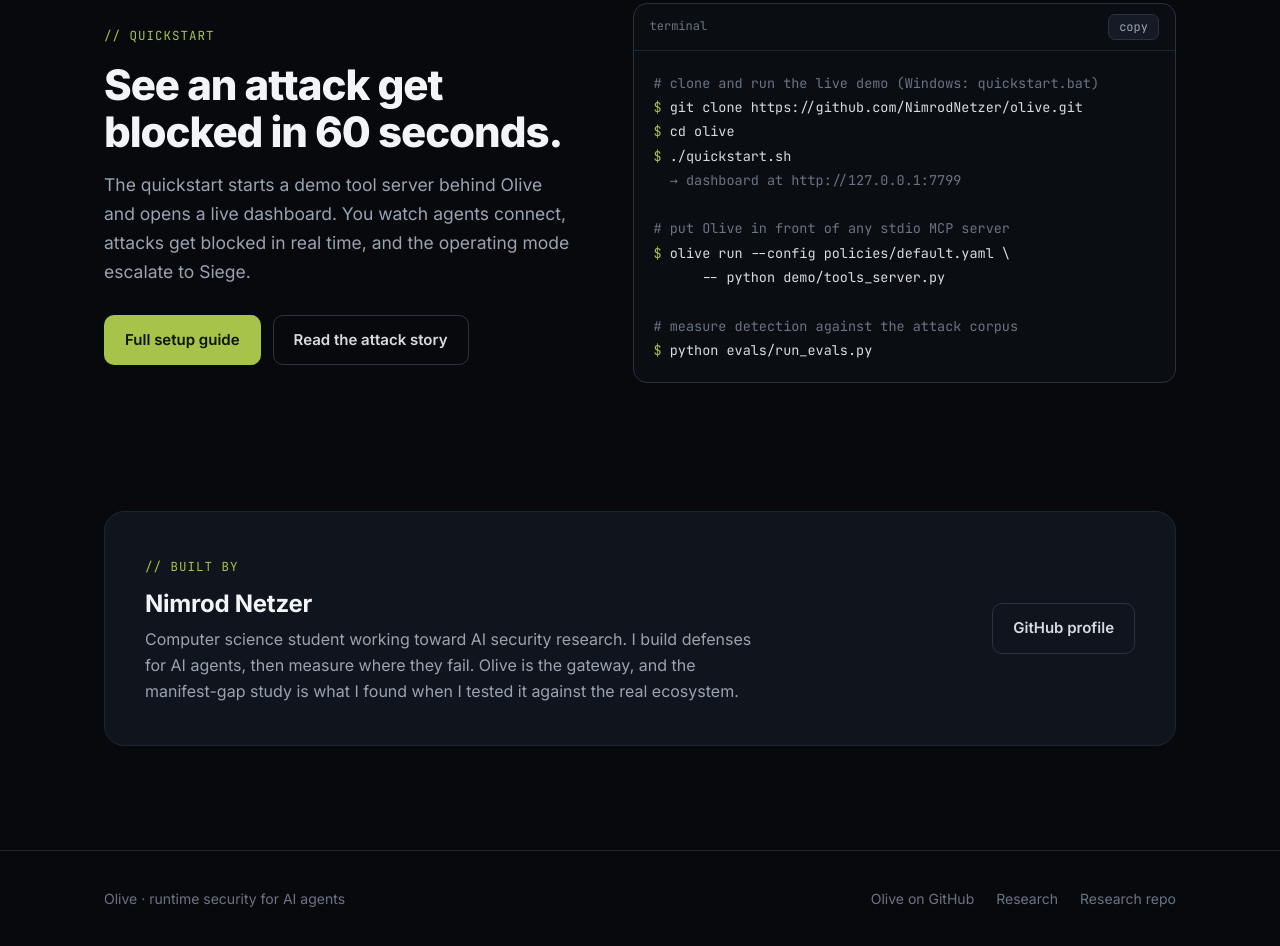
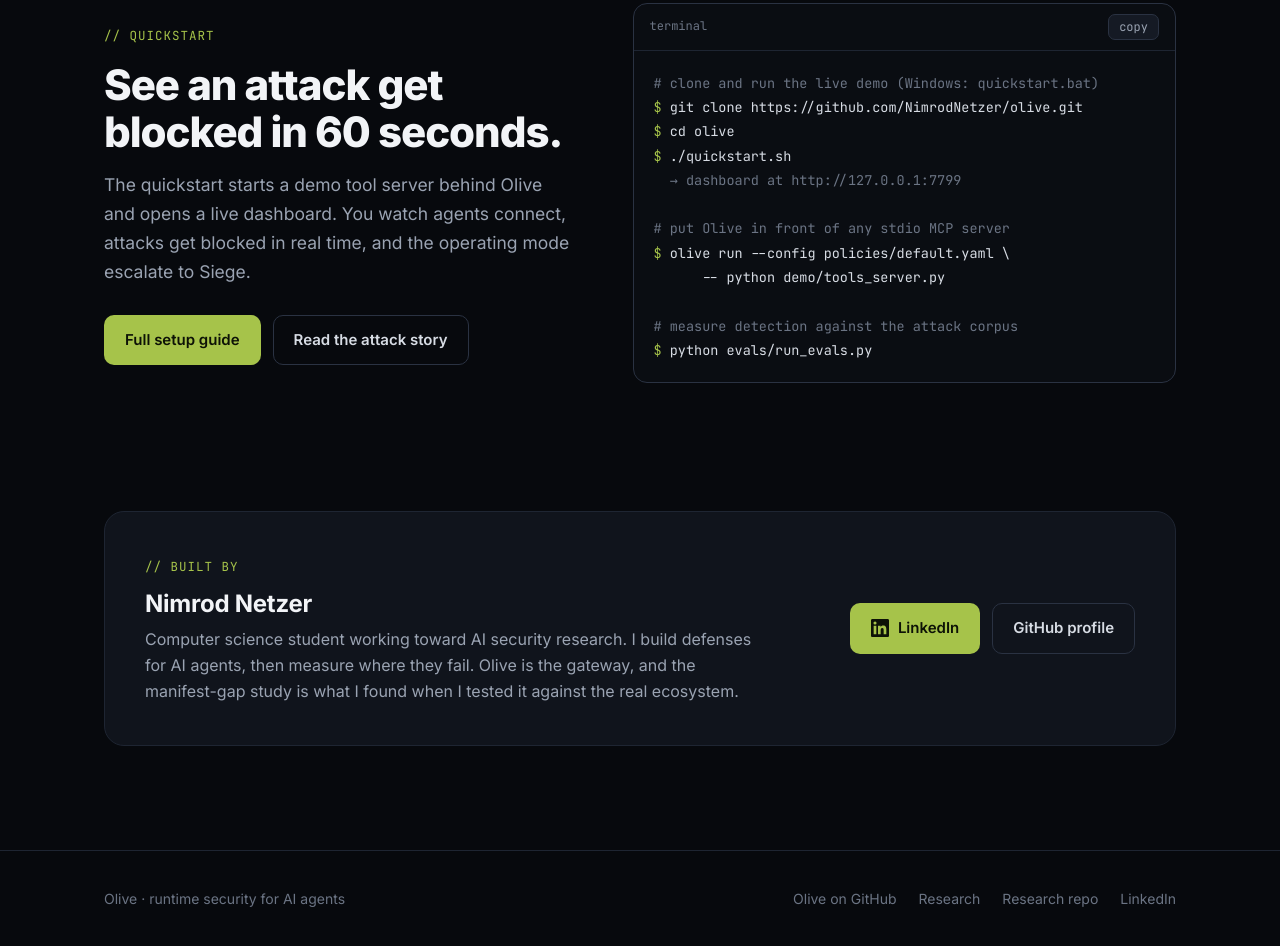
Before and after one commit to NimrodNetzer/olive, a plain HTML site: page site/index.html in a window 1280 px wide. Shown: the part 6275-7221 px from the top of the page. Drawn offline with Linux system fonts and the light colour scheme.

Commit message:
site: add LinkedIn profile links

```diff
--- a/site/index.html
+++ b/site/index.html
@@ -328,8 +328,11 @@ https://attacker.example/collect</span></div>
         <p>Computer science student working toward AI security research. I build defenses for AI agents, then measure where they fail. Olive is the gateway, and the manifest-gap study is what I found when I tested it against the real ecosystem.</p>
       </div>
       <div class="btns">
+        <a class="btn btn-primary" href="https://www.linkedin.com/in/nimrod-netzer-8360b8294/" target="_blank" rel="noopener">
+          <svg viewBox="0 0 24 24" fill="currentColor" aria-hidden="true"><path d="M20.45 20.45h-3.56v-5.57c0-1.33-.02-3.04-1.85-3.04-1.85 0-2.14 1.45-2.14 2.94v5.67H9.34V9h3.42v1.56h.05c.48-.9 1.64-1.85 3.37-1.85 3.6 0 4.27 2.37 4.27 5.46v6.28ZM5.34 7.43a2.06 2.06 0 1 1 0-4.13 2.06 2.06 0 0 1 0 4.13ZM7.12 20.45H3.56V9h3.56v11.45ZM22.22 0H1.77C.79 0 0 .77 0 1.73v20.54C0 23.23.79 24 1.77 24h20.45c.98 0 1.78-.77 1.78-1.73V1.73C24 .77 23.2 0 22.22 0Z"/></svg>
+          LinkedIn
+        </a>
         <a class="btn btn-ghost" href="https://github.com/NimrodNetzer" target="_blank" rel="noopener">GitHub profile</a>
-        <!-- TODO: add LinkedIn / CV links -->
       </div>
     </div>
   </div>
@@ -342,6 +345,7 @@ https://attacker.example/collect</span></div>
       <a href="https://github.com/NimrodNetzer/olive" target="_blank" rel="noopener">Olive on GitHub</a>
       <a href="/research">Research</a>
       <a href="https://github.com/NimrodNetzer/mcp-manifest-gap" target="_blank" rel="noopener">Research repo</a>
+      <a href="https://www.linkedin.com/in/nimrod-netzer-8360b8294/" target="_blank" rel="noopener">LinkedIn</a>
     </div>
   </div>
 </footer>
```
Also changed, not shown: site/research/index.html (+1 -0 lines).
